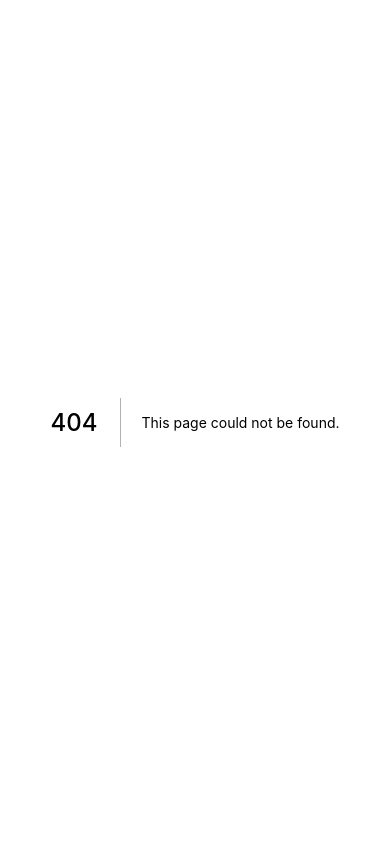
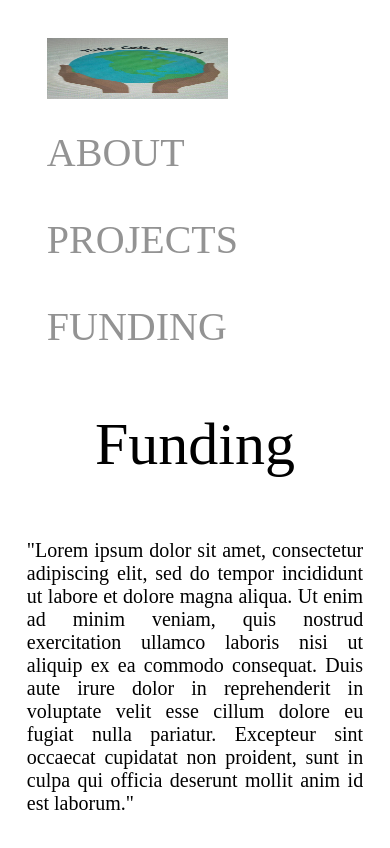
Before and after one commit to TuftsCodeForGood/program-site, a Next.js app: page /funding in a window 390 px wide. Before the commit this address had no page. Shown: the top 848 px of the page. Built offline with nearby package versions, Linux system fonts and the light colour scheme.

Commit message:
Draft of nav bar, still needs to be made responsive

```diff
--- a/components/landing_page.module.css
+++ b/components/landing_page.module.css
@@ -81,10 +81,52 @@
 
 /* image */
 .img {
-	max-width: 600px;
+	width: 781px;
+  height: 923px;
+  border: solid 1px #979797;
+	/* max-width: 600px; */
 	margin-left: auto;
 	margin-right: auto;
 }
+
+
+/* navigation bar */
+.nav_bar {
+
+  background-color: white;
+	float: left;
+	position: -webkit-sticky; /* Safari */
+	position: sticky;
+	top: 0;
+
+}
+
+/* links inside the navigation bar */
+.nav_bar a {
+	font-family: Questrial;
+	font-size: 40px;
+	text-align: center;
+	text-decoration: none;
+	color: #939393;
+  padding: 20px;
+
+}
+
+/* links on hover */
+.nav_bar a:hover {
+  color: black;
+}
+
+/* active links*/
+.nav_bar a.active{
+	color: black;
+}
+
+/*responsive*/
+.nav_bar .icon{
+	display: none;
+}
+
 
 /*
  * Resize columns if small screen
@@ -118,6 +160,7 @@
 	.img {
 		max-width: 98%;
 	}
+
 }
 
 /*
@@ -132,4 +175,5 @@
     padding-right: 5px;
     padding-left: 5px;
   }
+
 }
--- /dev/null
+++ b/components/nav_bar.module.css
@@ -0,0 +1,29 @@
+
+
+
+/* navigation bar */
+.nav_bar {
+
+  background-color: white;
+	float: left;
+	position: -webkit-sticky; /* Safari */
+	position: sticky;
+	top: 0;
+
+}
+
+/* links inside the navigation bar */
+.nav_bar a {
+	font-family: Questrial;
+	font-size: 40px;
+	text-align: center;
+	text-decoration: none;
+	color: #939393;
+  padding: 20px;
+
+}
+
+/* links on hover */
+.nav_bar a:hover {
+  color: black;
+}
--- /dev/null
+++ b/components/styles.css
@@ -0,0 +1,7 @@
+body {
+  font-family: 'Questrial', 'SF Pro Icons', 'Helvetica Neue', 'Helvetica',
+    'Arial', sans-serif;
+  padding: 20px 20px 60px;
+  max-width: 680px;
+  margin: 0 auto;
+}
--- a/pages/_app.js
+++ b/pages/_app.js
@@ -1,5 +1,9 @@
+import React from 'react';
+
 function App({ Component, pageProps }) {
   return <Component {...pageProps} />;
+
 }
 
+
 export default App;
--- /dev/null
+++ b/pages/funding.js
@@ -0,0 +1,36 @@
+import styles from '../components/landing_page.module.css'
+
+function Funding() {
+  return (
+    <div className={styles.body}>
+      <div className={styles.row}>
+        <div className={styles.column}>
+
+        <div className={styles.nav_bar}>
+           <a href ="/"><img src="/images/TempLogo.jpg" alt="Tufts Code For
+           Good Logo" width= "181px" height="61px" border="solid 1px #979797"/>
+           </a>
+           <a href="/about" className={styles.nav_bar}>ABOUT</a>
+           <a href="/projects" className={styles.nav_bar}>PROJECTS</a>
+           <a href="/funding" className={styles.nav_bar}>FUNDING</a>
+         </div>
+
+          <h1 className={styles.TCFG}>Funding</h1>
+          <p className={styles.text}>
+            "Lorem ipsum  dolor sit amet, consectetur adipiscing elit, sed do
+            tempor incididunt ut labore et dolore magna aliqua. Ut enim
+            ad minim veniam, quis nostrud exercitation ullamco laboris
+            nisi ut aliquip ex ea commodo consequat. Duis aute irure
+            dolor in reprehenderit in voluptate velit esse cillum
+            dolore eu fugiat nulla pariatur. Excepteur sint occaecat
+            cupidatat non proident, sunt in culpa qui officia deserunt
+            mollit anim id est laborum."
+          </p>
+
+        </div>
+      </div>
+    </div>
+  );
+}
+
+export default Funding
```
Also changed, not shown: pages/about.js (added, +36 -0 lines), pages/index.js (+9 -0 lines), pages/projects.js (added, +36 -0 lines), .remote-sync.json (added).
